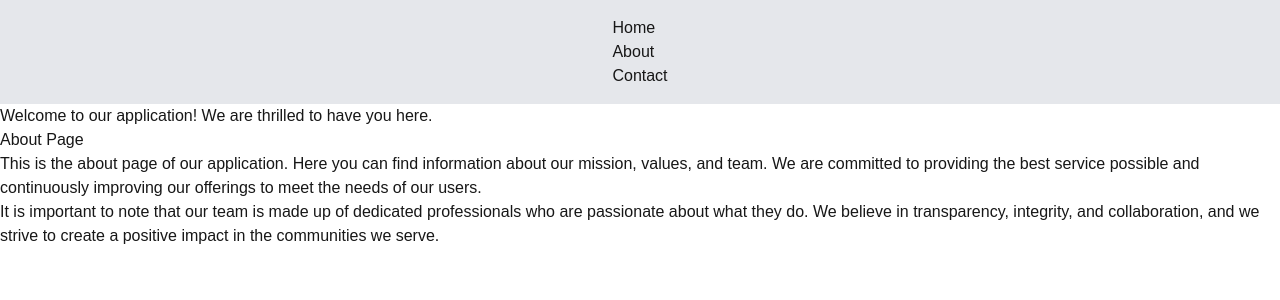
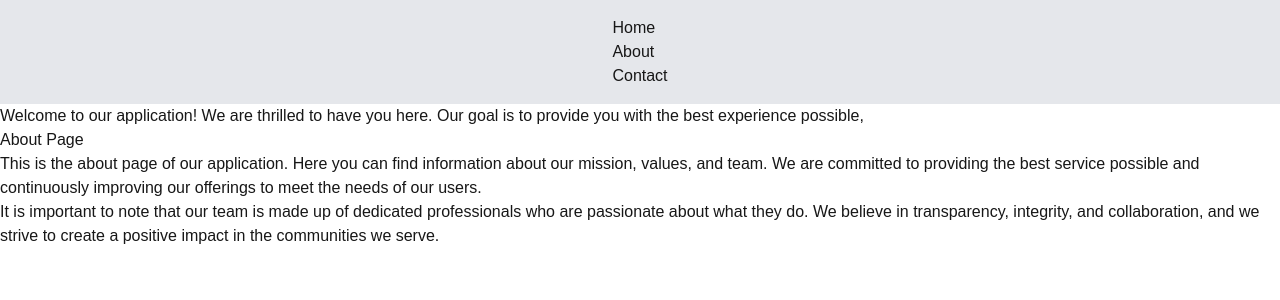
Before and after one commit to alhamzaaaaa/MERN-Stack-Concepts-Recall, a Next.js app in the folder next-js-recall/recall-6-server-components/: page /about in a window 1280 px wide. Shown: the top 300 px of the page. Built offline with nearby package versions, Linux system fonts and the light colour scheme.

Commit message:
Concepts Recall

```diff
--- a/next-js-recall/recall-6-server-components/app/about/page.jsx
+++ b/next-js-recall/recall-6-server-components/app/about/page.jsx
@@ -12,7 +12,7 @@ const page = () => {
             </nav>
             <div>
                 <span>
-                    Welcome to our application! We are thrilled to have you here.
+                    Welcome to our application! We are thrilled to have you here. Our goal is to provide you with the best experience possible,
                 </span>
             </div>
             <h1>
```
